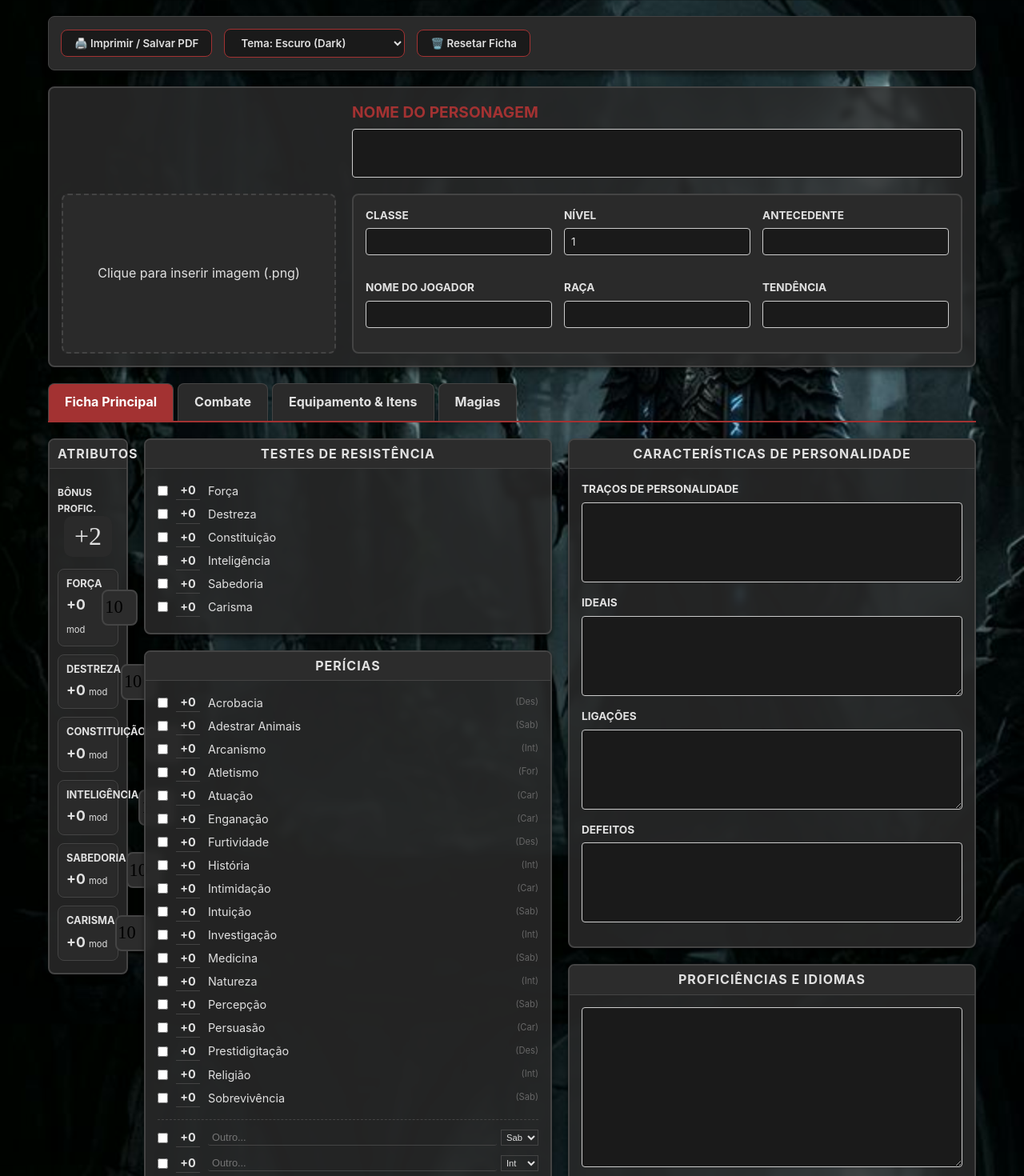
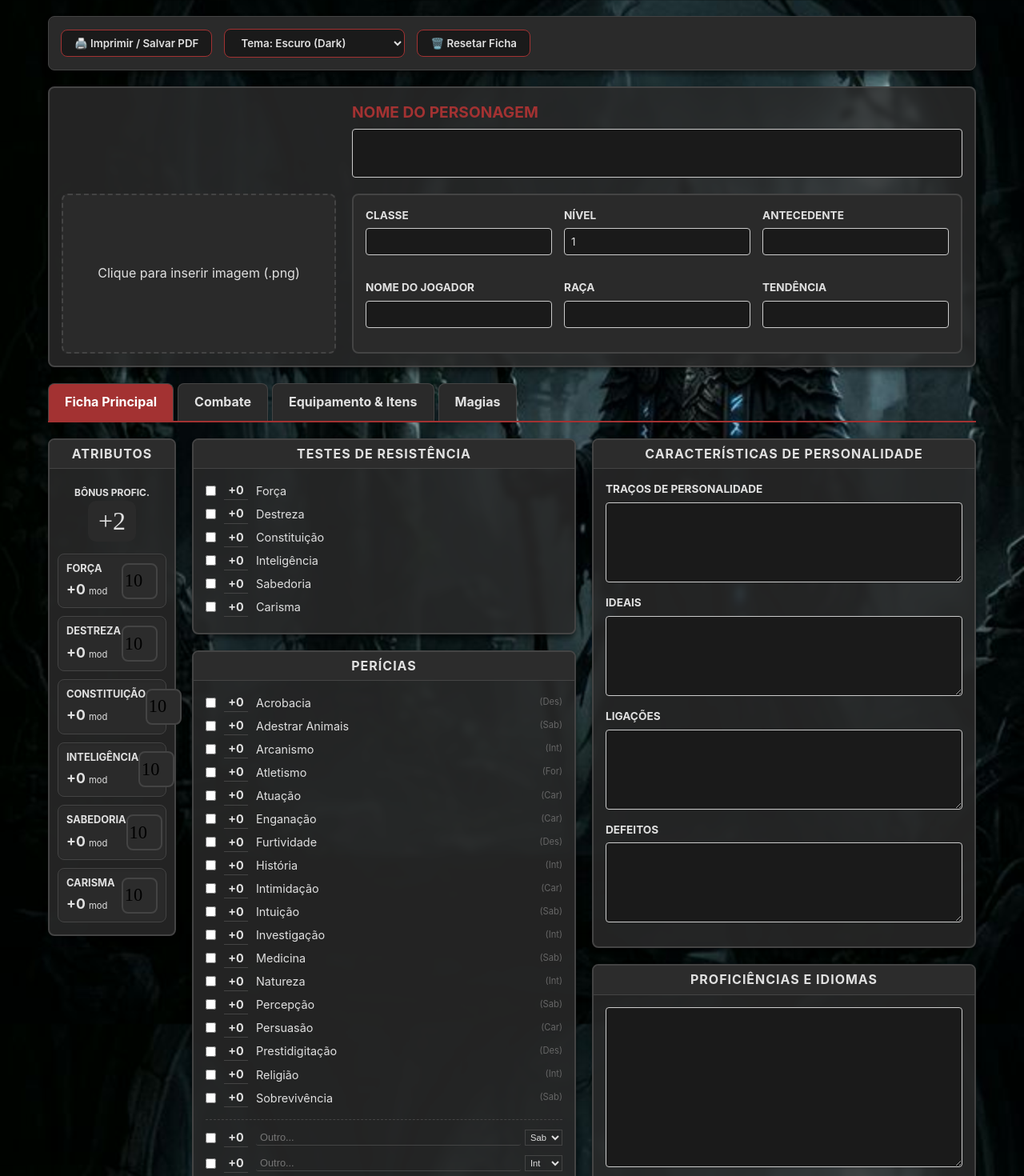
Before and after one commit to LuisCarlosRamalho/ficha_dnd, a React (Vite) app: page / in a window 1280 px wide. Shown: the top 1470 px of the page at 80% size. Built offline with nearby package versions, Linux system fonts and the light colour scheme.

Commit message:
style: Expand attributes column width to prevent overflow

```diff
--- a/src/index.css
+++ b/src/index.css
@@ -233,13 +233,13 @@ h1, h2, h3, h4, h5, h6 {
 /* Main Grid */
 .main-grid {
   display: grid;
-  grid-template-columns: 100px 1fr 1fr;
+  grid-template-columns: 160px 1fr 1fr;
   gap: 20px;
 }
 
 @media (max-width: 992px) {
   .main-grid {
-    grid-template-columns: 100px 1fr;
+    grid-template-columns: 160px 1fr;
   }
 }
 
```
Also changed, not shown: Ficha_DnD_5E_App.html (+1 -1 lines).
